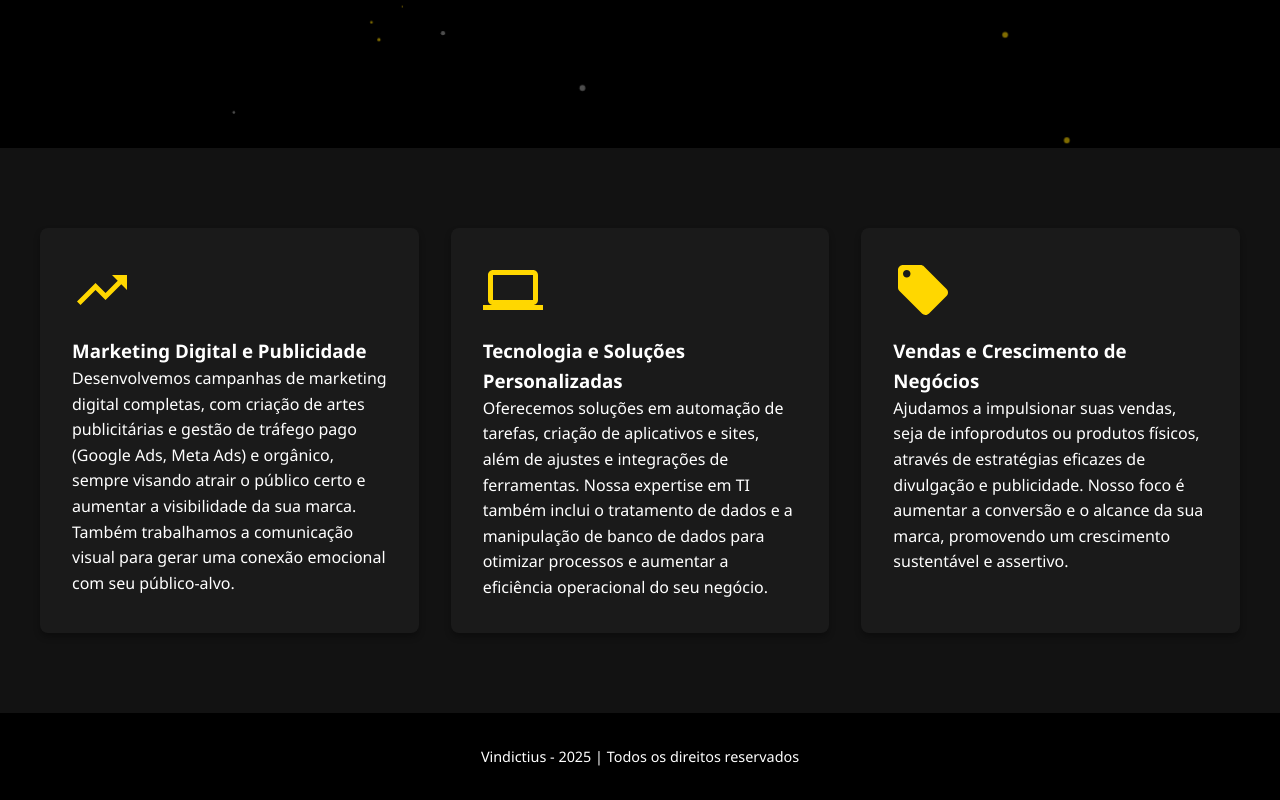
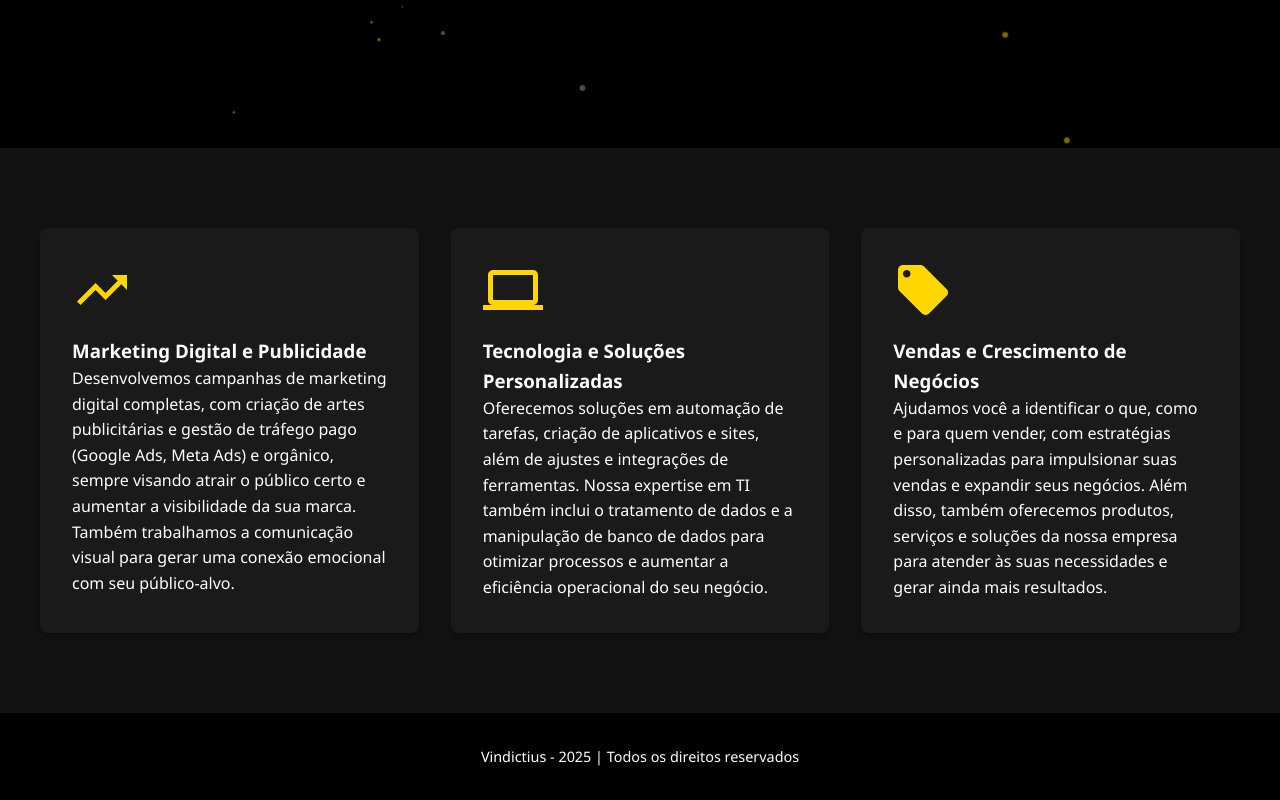
Before and after one commit to TheVindictius/home, a plain HTML site: page index.html in a window 1280 px wide. Shown: the part 652-1452 px from the top of the page. Drawn offline with Linux system fonts and the light colour scheme.

Commit message:
Update index.html

```diff
--- a/index.html
+++ b/index.html
@@ -207,7 +207,7 @@
           <path d="M21.41 11.58l-9-9C12.05 2.22 11.55 2 11 2H4c-1.1 0-2 .9-2 2v7c0 .55.22 1.05.59 1.42l9 9c.36.36.86.58 1.41.58.55 0 1.05-.22 1.41-.59l7-7c.37-.36.59-.86.59-1.41 0-.55-.23-1.06-.59-1.42zM5.5 7C4.67 7 4 6.33 4 5.5S4.67 4 5.5 4 7 4.67 7 5.5 6.33 7 5.5 7z"/>
         </svg>
           <h3>Vendas e Crescimento de Negócios</h3>
-          <p>Ajudamos a impulsionar suas vendas, seja de infoprodutos ou produtos físicos, através de estratégias eficazes de divulgação e publicidade. Nosso foco é aumentar a conversão e o alcance da sua marca, promovendo um crescimento sustentável e assertivo.</p>
+          <p>Ajudamos você a identificar o que, como e para quem vender, com estratégias personalizadas para impulsionar suas vendas e expandir seus negócios. Além disso, também oferecemos produtos, serviços e soluções da nossa empresa para atender às suas necessidades e gerar ainda mais resultados.</p>
         </div>
       </div>
     </section>
```
